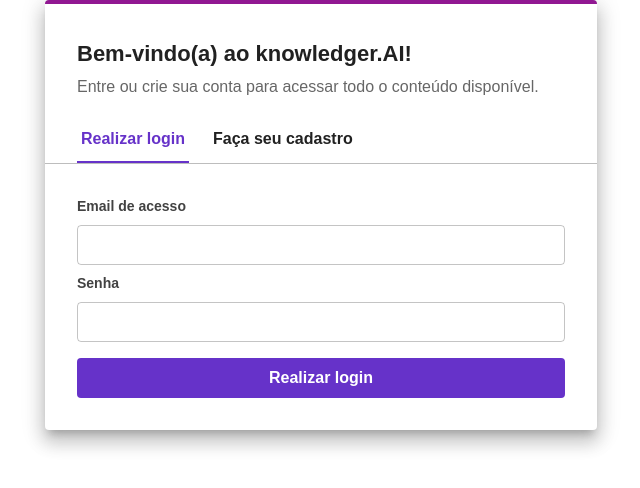
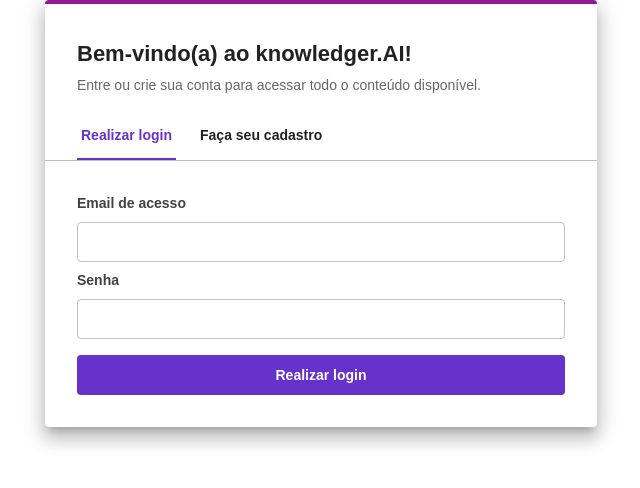
Before and after one commit to alexsmagalhaes/knowledge-application, a React (Vite) app in the folder frontend/: page /login in a window 1280 px wide. Shown: the top 488 px of the page, without its empty margins (319-959 px from the left). Built offline with nearby package versions, Linux system fonts and the light colour scheme; no server answers.

Commit message:
styles: update font size

```diff
--- a/frontend/src/styles/theme.ts
+++ b/frontend/src/styles/theme.ts
@@ -56,14 +56,14 @@
     },
 
     body1: {
-      fontSize: "1rem",
+      fontSize: "0.875rem",
       lineHeight: 1.5,
-      "@media (max-width:600px)": { fontSize: "0.9375rem" },
+      // "@media (max-width:600px)": { fontSize: "0.9375rem" },
     },
     body2: {
       fontSize: "0.875rem",
       lineHeight: 1.5,
-      "@media (max-width:600px)": { fontSize: "0.825rem" },
+      // "@media (max-width:600px)": { fontSize: "0.825rem" },
     },
   },
 
```
